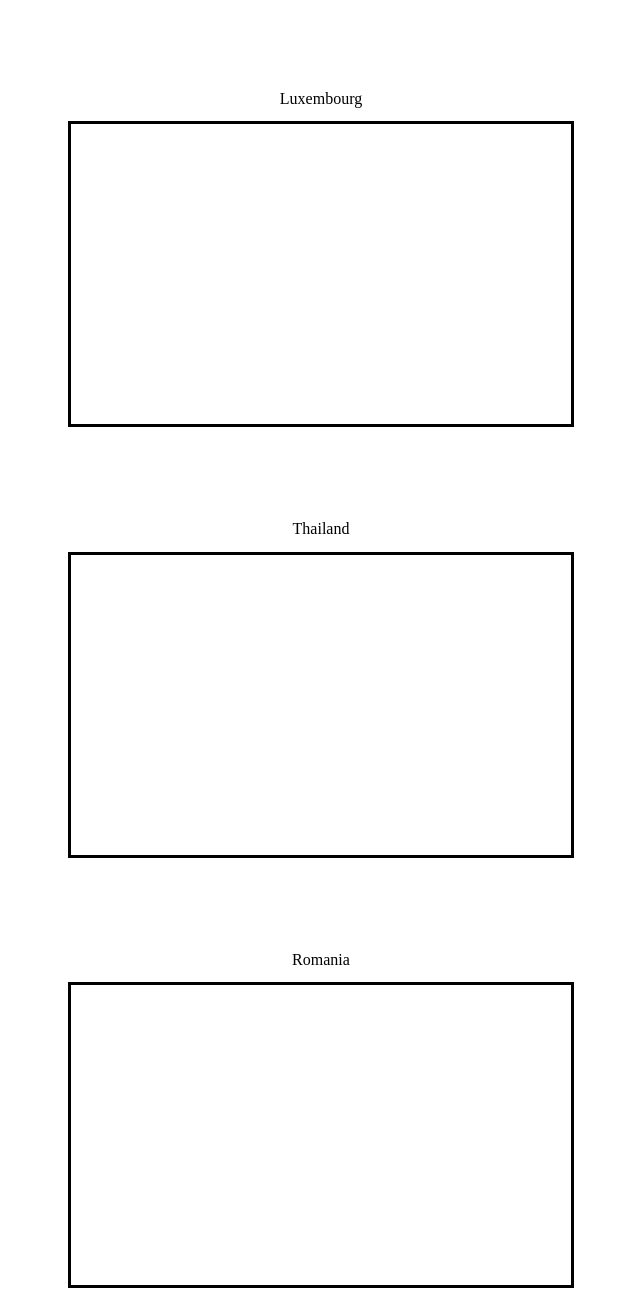
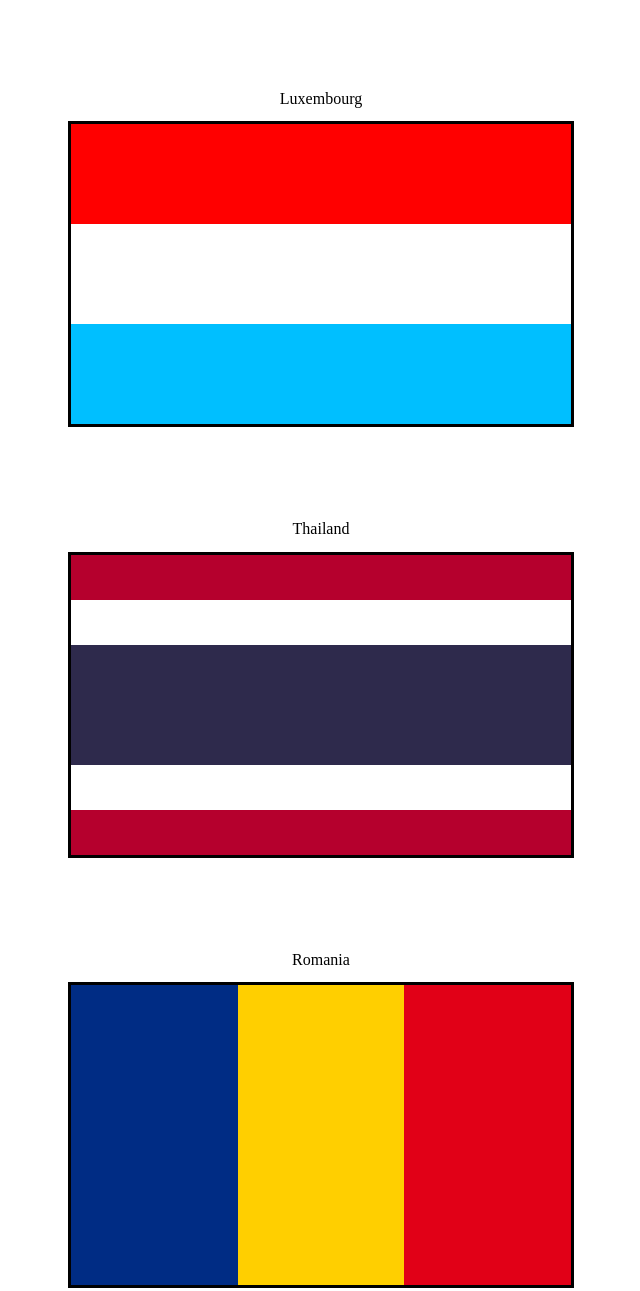
Before and after one commit to fullstack-decal-fa22/hw2-chandrabharat, a plain HTML site: page index.html in a window 1280 px wide. Shown: the part 509-1800 px from the top of the page, without its empty margins (319-959 px from the left). Drawn offline with Linux system fonts and the light colour scheme.

Commit message:
Everything up to and including romanian flag complete

```diff
--- a/index.html
+++ b/index.html
@@ -23,8 +23,8 @@
     <h2 class="label">Luxembourg</h2>
     <div class="flag">
       <div class="red threevert"></div>
-      <div class="red threevert" id="white"></div>
-      <div class="light-blue threevert"></div>
+      <div class="white threevert"></div>
+      <div class="deepskyblue threevert"></div>
     </div>
 
     <h2 class="label">Thailand</h2>
@@ -37,8 +37,11 @@
     </div>
 
     <h2 class="label">Romania</h2>
-    <div class="flag" style="">
+    <div class="flex-row flag">
       <!-- insert flag here -->
+      <div class = "romania-blue threehoriz"></div>
+      <div class = "romania-yellow threehoriz"></div>
+      <div class = "romania-red threehoriz"></div>
     </div>
 
     <h2 class="label">Mexico</h2>
--- a/styles.css
+++ b/styles.css
@@ -32,6 +32,7 @@ h2 {
 }
 
 .threevert {
+  height: 33.3%;
 }
 
 .threehoriz {
@@ -59,6 +60,10 @@ h2 {
 
 /* QUESTION 1 */
 
+.red {
+  background-color: red;
+}
+
 .orange {
   background-color: orange;
 }
@@ -73,6 +78,10 @@ h2 {
 
 .blue {
   background-color: blue;
+}
+
+.deepskyblue{
+  background-color: deepskyblue
 }
 
 .lightblue {
@@ -92,22 +101,32 @@ h2 {
 }
 
 /* BEGIN QUESTION 2 */
-
 .thailand-red {
   /* TODO */
+  background-color:#B5002D;
+  height: 15%;
 }
 
 .thailand-white {
   /* TODO */
+  background-color:white;
+  height: 15%
 }
 
 .thailand-blue {
   /* TODO */
+  background-color: #2E2A4C;
+  height: 40%;
 }
 
 /* END QUESTION 2 */
 
 /* BEGIN QUESTION 3 */
+
+.flex-row {
+  display: flex;
+  flex-direction: row;
+}
 
 .romania-blue {
   background-color: #002c84;
```
